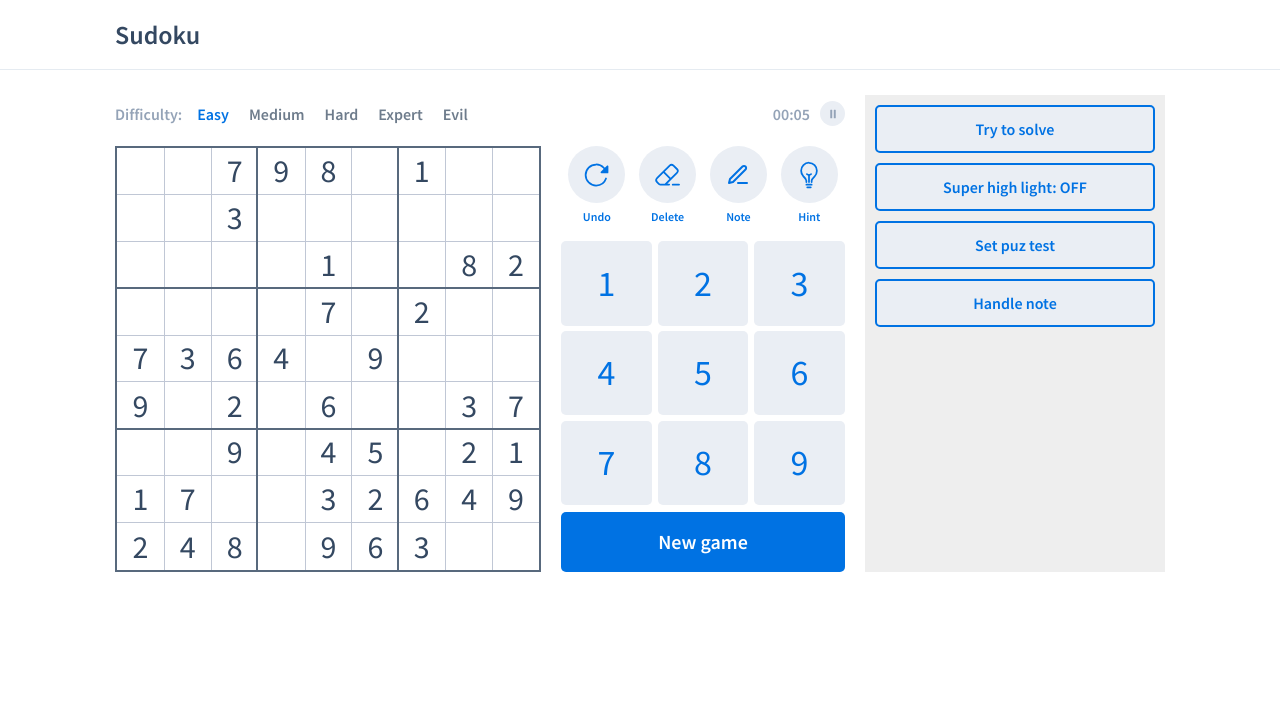
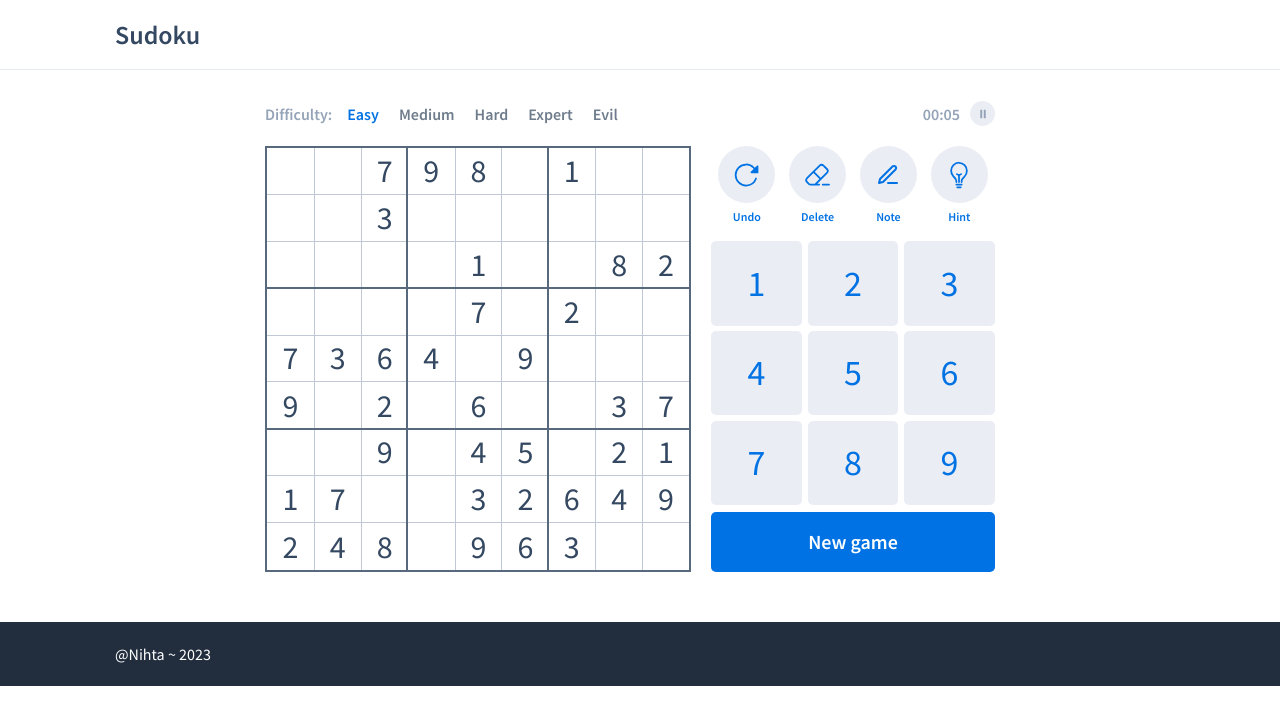
Before and after one commit to Nihta/react-sudoku, a React (Vite) app: page / in a window 1280 px wide. Shown: the top 724 px of the page. Built offline with nearby package versions, Linux system fonts and the light colour scheme.

Commit message:
Update UI and add footer

```diff
--- a/src/App.tsx
+++ b/src/App.tsx
@@ -1,9 +1,10 @@
 import styled from "styled-components";
 import GlobalStyles from "./components/base/GlobalStyles";
-import Dev from "./components/Dev";
+// import Dev from "./components/Dev";
 import Header from "./components/Header";
 import Sudoku from "./components/Sudoku";
 import Container from "./components/base/Container";
+import Footer from "./components/Footer";
 
 function App() {
   return (
@@ -14,10 +15,11 @@ function App() {
         <SiteContent>
           <Sudoku />
         </SiteContent>
-        <Aside>
-          <Dev />
-        </Aside>
+        {/*<Aside>*/}
+        {/*  <Dev />*/}
+        {/*</Aside>*/}
       </SiteContainer>
+      <Footer />
     </>
   );
 }
@@ -46,21 +48,21 @@ const SiteContent = styled.div`
   }
 `;
 
-const Aside = styled.aside`
-  min-height: 60px;
-  background-color: #eee;
-
-  @media (min-width: 768px) {
-    display: block;
-    width: 160px;
-    min-width: 160px;
-    margin-top: 20px;
-  }
-
-  @media screen and (min-width: 1070px) {
-    width: 300px;
-    min-width: 300px;
-  }
-`;
+// const Aside = styled.aside`
+//   min-height: 60px;
+//   background-color: #eee;
+//
+//   @media (min-width: 768px) {
+//     display: block;
+//     width: 160px;
+//     min-width: 160px;
+//     margin-top: 20px;
+//   }
+//
+//   @media screen and (min-width: 1070px) {
+//     width: 300px;
+//     min-width: 300px;
+//   }
+// `;
 
 export default App;
--- a/src/components/BtnNewGame.tsx
+++ b/src/components/BtnNewGame.tsx
@@ -7,6 +7,7 @@ import { actionNewGame, actionRePlay } from "../zustand/Sudoku";
 import { Difficulty } from "../types/sudokuTypes";
 import { useGameStore } from "../zustand/useGameStore";
 import { useOnClickOutside } from "usehooks-ts";
+import { trySolve } from "../utils/sudokuRules";
 
 const LEVELS: Difficulty[] = ["easy", "medium", "hard", "expert", "evil"];
 
@@ -51,6 +52,7 @@ export const NewGameContent = ({ callBack }: NewGameContentProps) => {
 
   return (
     <ContentWrapper>
+      <Actions callBack={callBack} />
       {LEVELS.map((lvl) => {
         return (
           <ContentItem
@@ -108,7 +110,6 @@ const TooltipArrow = styled.div`
   height: 25px;
   transform: translateX(-50%);
   overflow: hidden;
-  //background-color: red;
 
   @media screen and (max-width: 979px) {
     right: 25px;
@@ -163,7 +164,8 @@ const ContentItem = styled(Pressable)`
   border-radius: 0;
   border-top: 1px solid #e0e8f7;
 
-  :first-child {
+  // todo: why :first-child not working
+  &:nth-child(2) {
     border-top: none;
     border-top-left-radius: 5px;
     border-top-right-radius: 5px;
@@ -174,3 +176,73 @@ const LastContentItem = styled(ContentItem)`
   border-bottom-left-radius: 5px;
   border-bottom-right-radius: 5px;
 `;
+
+type ActionProps = {
+  callBack: () => void;
+};
+
+const Actions = (props: ActionProps) => {
+  const toggleSuperHighLight = useGameStore((st) => st.toggleSuperHighLight);
+  const supperHighLight = useGameStore((st) => st.supperHighLight);
+
+  const tryToAutoSolve = async () => {
+    props.callBack();
+    let flag = false;
+    do {
+      flag = trySolve();
+      await new Promise((r) => setTimeout(r, 100));
+    } while (flag);
+  };
+
+  return (
+    <ActionWrapper>
+      <Action onClick={tryToAutoSolve}>
+        <span>Try to solve</span>
+      </Action>
+      <Action
+        onClick={toggleSuperHighLight}
+        className={supperHighLight ? "active" : ""}
+      >
+        <span>Super Highlight</span>
+      </Action>
+    </ActionWrapper>
+  );
+};
+
+const ActionWrapper = styled.div`
+  display: flex;
+  margin-bottom: 15px;
+`;
+const Action = styled.div`
+  flex-basis: 100%;
+  padding: 10px 5px;
+  background: #fff;
+  border: 1px solid #e0e8f7;
+  border-radius: 5px;
+  transition: background-color 0.1s ease-in-out, border-color 0.1s ease-in-out;
+  color: #6e7c8c;
+  font-size: 14px;
+  font-weight: 600;
+  line-height: 1.14;
+  text-align: center;
+  cursor: pointer;
+
+  :first-child {
+    margin-right: 10px;
+  }
+
+  :hover {
+    border-color: #e0e8f7;
+    background-color: #f3f6fa;
+  }
+
+  :active {
+    background-color: #f3f4f8;
+  }
+
+  &.active {
+    background: #0072e3;
+    color: #fff;
+    border: 1px solid #0072e3;
+  }
+`;
--- /dev/null
+++ b/src/components/Footer.tsx
@@ -0,0 +1,21 @@
+import styled from "styled-components";
+import Container from "./base/Container";
+
+export default function Footer() {
+  return (
+    <Wrapper>
+      <Container>
+        <div>@Nihta ~ 2023</div>
+      </Container>
+    </Wrapper>
+  );
+}
+
+const Wrapper = styled.footer`
+  margin-top: 50px;
+  background-color: #222e3e;
+  color: #fff;
+  font-size: 16px;
+  font-weight: 6500;
+  padding: 20px 0;
+`;
```
